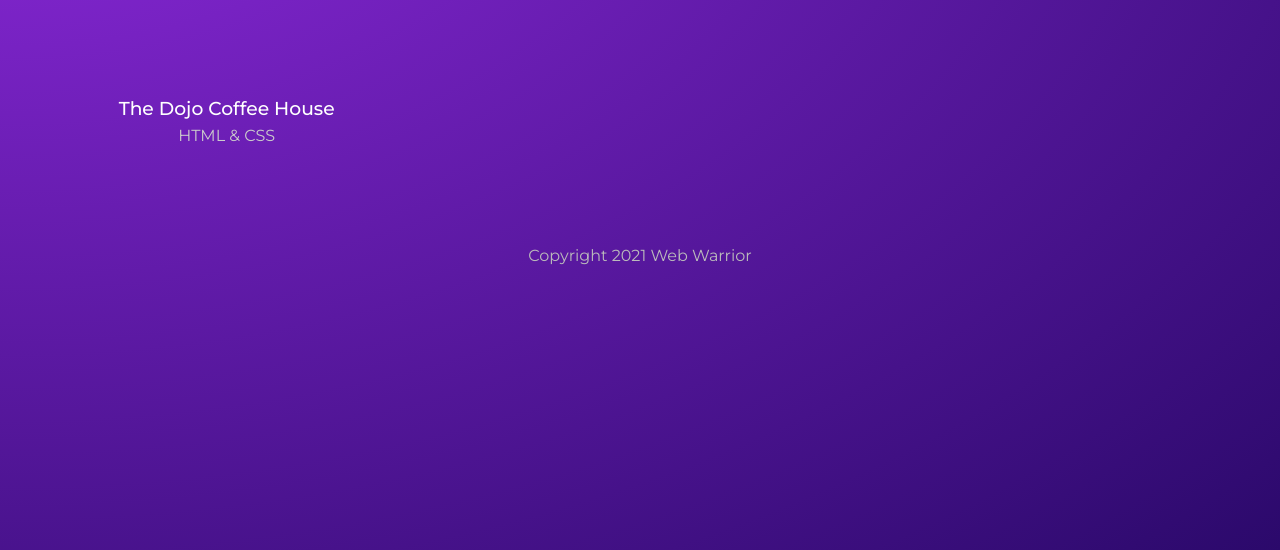
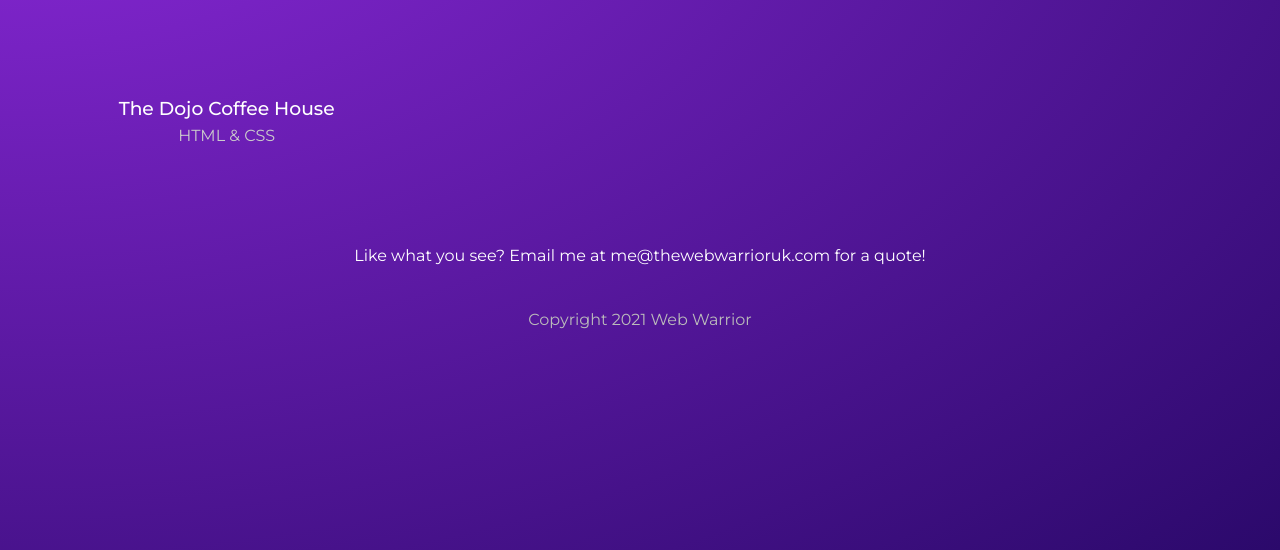
Before and after one commit to Sam44323/Gatsby-Demo-Site, a Gatsby site: page /projects in a window 1280 px wide. Shown: the part 250-800 px from the top of the page. Built offline with nearby package versions, Linux system fonts and the light colour scheme; Gatsby itself is replaced by a stand-in of ours.

Commit message:
multi queries added

```diff
--- a/gatsby-config.js
+++ b/gatsby-config.js
@@ -18,6 +18,7 @@ module.exports = {
   siteMetadata: {
     title: "Web Warrior",
     description: "web dev portfolio",
-    cpoyright: "This website is copyright 2021 Web Warrior",
+    copyright: "This website is copyright 2021 Web Warrior",
+    contact: "me@thewebwarrioruk.com",
   },
 }
--- a/src/pages/projects/index.tsx
+++ b/src/pages/projects/index.tsx
@@ -5,13 +5,22 @@ import * as styles from "../../styles/projects.module.css"
 import { PortfolioInterface } from "../../utils/interfaces"
 
 const ProjectHome: React.FC<{
-  data: { allMarkdownRemark: { nodes: PortfolioInterface[] } }
+  data: {
+    projects: { nodes: PortfolioInterface[] }
+    contact: {
+      siteMetadata: {
+        contact: string
+      }
+    }
+  }
 }> = ({
   data: {
-    allMarkdownRemark: { nodes: portfolio },
+    projects: { nodes: portfolio },
+    contact: {
+      siteMetadata: { contact },
+    },
   },
 }) => {
-  console.log(portfolio)
   return (
     <Layout>
       <div className={styles.portfolio}>
@@ -27,6 +36,7 @@ const ProjectHome: React.FC<{
             </Link>
           ))}
         </div>
+        <p>Like what you see? Email me at {contact} for a quote!</p>
       </div>
     </Layout>
   )
@@ -35,7 +45,9 @@ const ProjectHome: React.FC<{
 export default ProjectHome
 export const query = graphql`
   query ProjectsPage {
-    allMarkdownRemark(sort: { fields: frontmatter___date, order: DESC }) {
+    projects: allMarkdownRemark(
+      sort: { fields: frontmatter___date, order: DESC }
+    ) {
       nodes {
         frontmatter {
           title
@@ -45,5 +57,10 @@ export const query = graphql`
         id
       }
     }
+    contact: site {
+      siteMetadata {
+        contact
+      }
+    }
   }
 `
```
